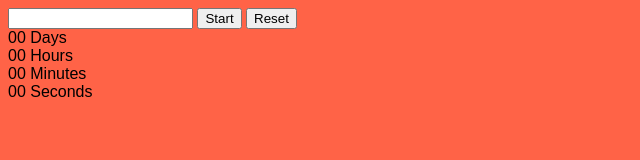
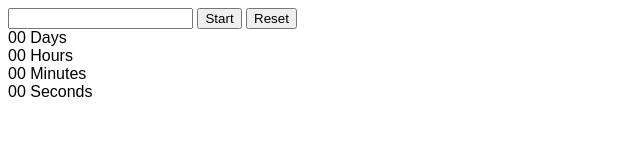
Before and after one commit to bohdan-ryzhko/reverse-timer, a website built with webpack: page src/index.html in a window 1280 px wide. Shown: the whole page, without its empty margins (0-640 px from the left). Built offline with nearby package versions, Linux system fonts and the light colour scheme.

Commit message:
add refs

```diff
--- a/src/css/style.scss
+++ b/src/css/style.scss
@@ -1,6 +1,5 @@
 @import "../../node_modules/flatpickr/dist/flatpickr";
 
 body {
-  background-color: tomato;
   font-family: Arial, "Helvetica Neue", Helvetica, sans-serif;
 }
--- a/src/index.js
+++ b/src/index.js
@@ -3,7 +3,8 @@ import flatpickr from "flatpickr";
 import Timer from './js/timer';
 import "./css/style.scss";
 
-console.log(new Timer('.timer'))
-const inputTime = document.querySelector('#datetime-picker')
 
-flatpickr(inputTime);
+const refs = {
+	startBtnRef: document.querySelector('[data-start]'),
+	resetBtnRef: document.querySelector('[data-reset]')
+}
```
